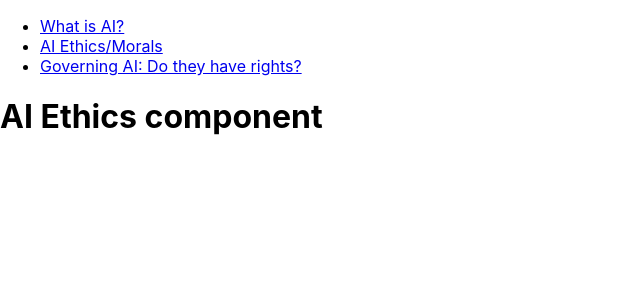
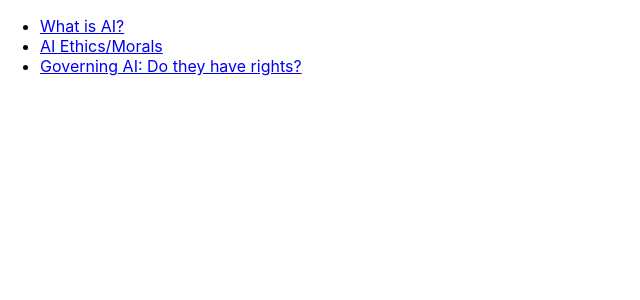
Before and after one commit to BladeKitana732/AI-Report, a React (Create React App) app in the folder ai-report/: page /ai-ethics in a window 1280 px wide. Shown: the top 300 px of the page, without its empty margins (0-640 px from the left). Built offline with nearby package versions, Linux system fonts and the light colour scheme.

Commit message:
changed component into class

```diff
--- a/ai-report/src/components/Ethics.js
+++ b/ai-report/src/components/Ethics.js
@@ -1,9 +1,11 @@
-import React from 'react'
+import React, { Component } from 'react'
 
-export default function Ethics() {
-    return (
-        <div>
-            <h1>AI Ethics component</h1>
-        </div>
-    )
+export default class Ethics extends Component {
+    render() {
+        return (
+            <div>
+
+            </div>
+        )
+    }
 }
```
